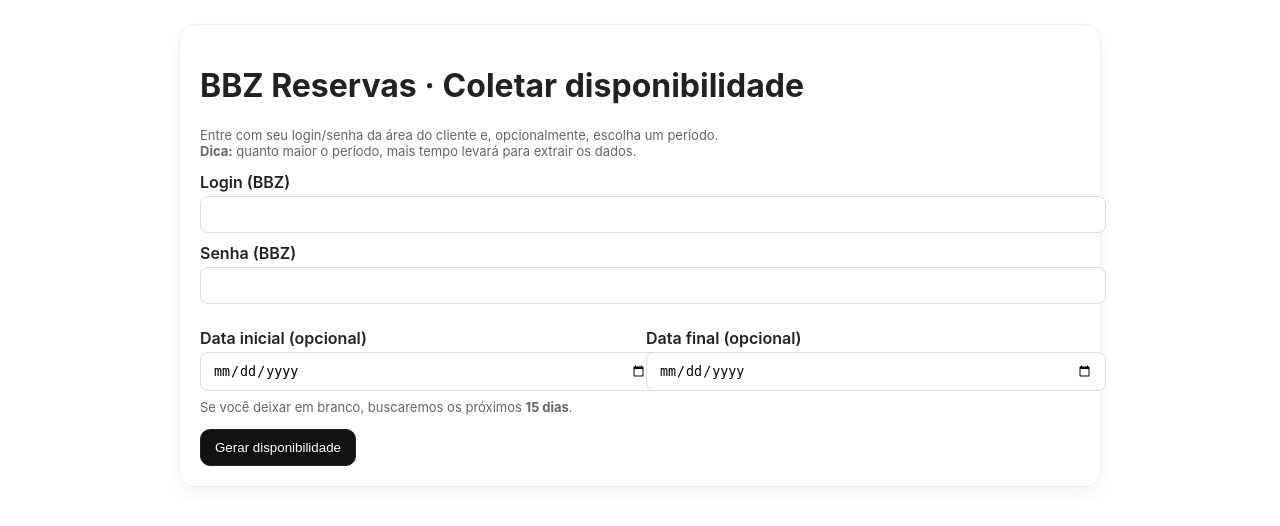
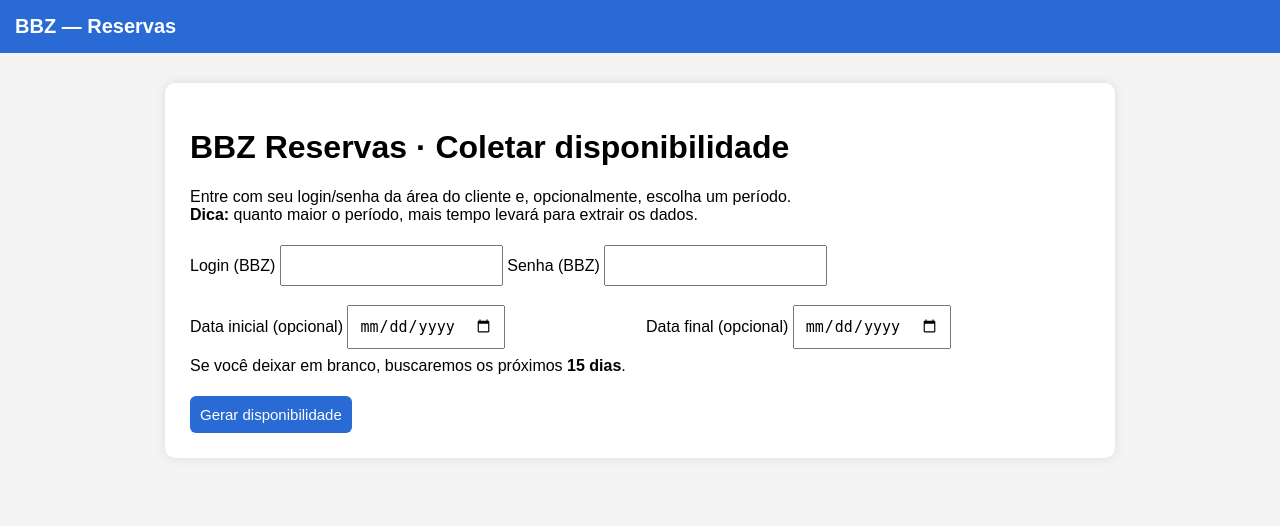
Before and after one commit to itokey12/bbz-reservas-app, a FastAPI app: page / in a window 1280 px wide. Shown: the top 526 px of the page. Run offline with FastAPI, Linux system fonts and the light colour scheme; parts of the project's set-up code (start-up, migrations or seed data) failed here and were passed over.

Commit message:
Update base.html

```diff
--- a/app/templates/base.html
+++ b/app/templates/base.html
@@ -1,25 +1,66 @@
-<!doctype html>
+<!DOCTYPE html>
 <html lang="pt-BR">
 <head>
-    <meta charset="utf-8">
-    <meta name="viewport" content="width=device-width, initial-scale=1">
-    <title>BBZ Reservas · MVP</title>
+    <meta charset="UTF-8">
+    <title>BBZ Reservas</title>
+
     <style>
-      body{font-family: Inter,Segoe UI,Roboto,Arial,sans-serif; margin: 24px; color:#222;}
-      .card{max-width: 880px; margin: 0 auto; padding: 20px; border:1px solid #eee; border-radius:16px; box-shadow:0 8px 20px rgba(0,0,0,.05)}
-      .btn{display:inline-block; padding:10px 14px; border-radius:10px; border:1px solid #222; background:#111; color:#fff; text-decoration:none; cursor:pointer}
-      label{display:block; margin:10px 0 4px; font-weight:600}
-      input{width:100%; padding:10px 12px; border-radius:8px; border:1px solid #ddd}
-      .muted{color:#666; font-size:13px}
-      .center{ text-align:center }
-      .spinner{ width:20px; height:20px; border:3px solid #ddd; border-top-color:#111; border-radius:50%; animation:spin 1s linear infinite; display:inline-block; vertical-align:middle}
-      @keyframes spin{ to{ transform:rotate(360deg)} }
-      .mt{ margin-top: 14px }
+        body {
+            font-family: Arial, sans-serif;
+            margin: 0;
+            padding: 0;
+            background: #f4f4f4;
+        }
+
+        header {
+            background: #2a6ad4;
+            padding: 15px;
+            color: white;
+            font-size: 20px;
+            font-weight: bold;
+        }
+
+        .container {
+            max-width: 900px;
+            margin: 30px auto;
+            background: white;
+            padding: 25px;
+            border-radius: 10px;
+            box-shadow: 0 0 12px rgba(0,0,0,0.1);
+        }
+
+        button, select, input {
+            padding: 10px;
+            font-size: 15px;
+            margin-top: 5px;
+        }
+
+        .btn {
+            background: #2a6ad4;
+            color: white;
+            border: none;
+            border-radius: 6px;
+            cursor: pointer;
+        }
+
+        .btn:hover {
+            background: #1d4ea3;
+        }
+
+        .loading {
+            font-size: 18px;
+            color: #555;
+            text-align: center;
+        }
     </style>
 </head>
+
 <body>
-    <div class="card">
+<header>BBZ — Reservas</header>
+
+<div class="container">
     {% block content %}{% endblock %}
 </div>
+
 </body>
 </html>
```
Lines whose indentation alone changed are shown as unchanged.
